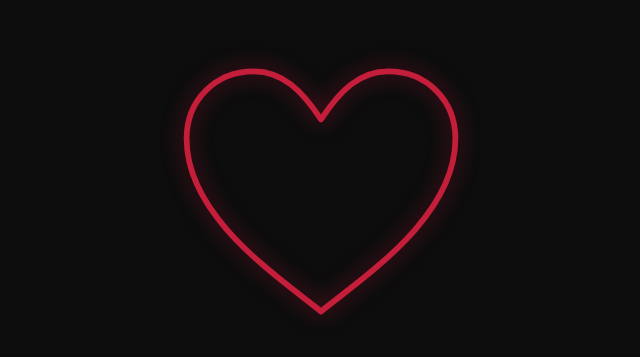
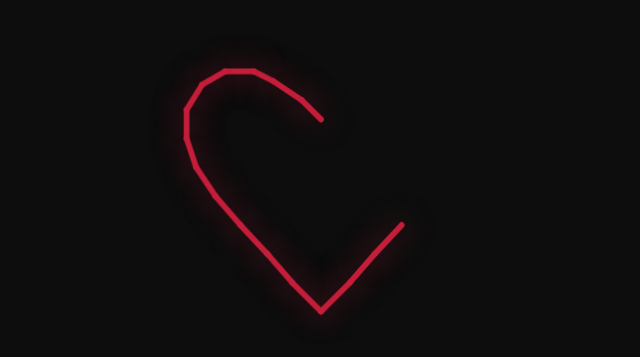
Before and after one commit to Pulkitchirag/demo-to-domain-app, a React (Vite) app: page / in a window 1280 px wide. Shown: the part 223-580 px from the top of the page, without its empty margins (319-959 px from the left). Built offline with nearby package versions, Linux system fonts and the light colour scheme; the HTML template or start-up script is replaced by a standard one.

Commit message:
Refactor heart animation

```diff
--- a/src/components/HeartAnimation.tsx
+++ b/src/components/HeartAnimation.tsx
@@ -1,40 +1,79 @@
 import { useEffect, useState } from "react";
+
+// Define straight line segments that form the heart shape
+const heartLines = [
+  // Left top curve (broken into straight segments)
+  { x1: 100, y1: 70, x2: 90, y2: 60 },
+  { x1: 90, y1: 60, x2: 75, y2: 50 },
+  { x1: 75, y1: 50, x2: 65, y2: 45 },
+  { x1: 65, y1: 45, x2: 50, y2: 45 },
+  { x1: 50, y1: 45, x2: 38, y2: 52 },
+  { x1: 38, y1: 52, x2: 30, y2: 65 },
+  { x1: 30, y1: 65, x2: 30, y2: 80 },
+
+  // Left bottom curve
+  { x1: 30, y1: 80, x2: 35, y2: 95 },
+  { x1: 35, y1: 95, x2: 45, y2: 110 },
+  { x1: 45, y1: 110, x2: 58, y2: 125 },
+  { x1: 58, y1: 125, x2: 72, y2: 140 },
+  { x1: 72, y1: 140, x2: 85, y2: 155 },
+  { x1: 85, y1: 155, x2: 100, y2: 170 },
+
+  // Right bottom curve
+  { x1: 100, y1: 170, x2: 115, y2: 155 },
+  { x1: 115, y1: 155, x2: 128, y2: 140 },
+  { x1: 128, y1: 140, x2: 142, y2: 125 },
+  { x1: 142, y1: 125, x2: 155, y2: 110 },
+  { x1: 155, y1: 110, x2: 165, y2: 95 },
+  { x1: 165, y1: 95, x2: 170, y2: 80 },
+
+  // Right top curve
+  { x1: 170, y1: 80, x2: 170, y2: 65 },
+  { x1: 170, y1: 65, x2: 162, y2: 52 },
+  { x1: 162, y1: 52, x2: 150, y2: 45 },
+  { x1: 150, y1: 45, x2: 135, y2: 45 },
+  { x1: 135, y1: 45, x2: 125, y2: 50 },
+  { x1: 125, y1: 50, x2: 110, y2: 60 },
+  { x1: 110, y1: 60, x2: 100, y2: 70 },
+];
 
 const HeartAnimation = () => {
   const [showMessage, setShowMessage] = useState(false);
 
   useEffect(() => {
-    // Show message after heart is drawn (8 seconds animation + 1 second delay)
+    // Show message after heart is drawn (15 seconds animation + 1 second delay)
     const timer = setTimeout(() => {
       setShowMessage(true);
-    }, 9000);
+    }, 16000);
 
     return () => clearTimeout(timer);
   }, []);
 
   return (
     <div className="relative w-full h-screen flex items-center justify-center">
-      {/* Animated Heart SVG */}
+      {/* Animated Heart SVG with straight lines */}
       <svg
         viewBox="0 0 200 200"
-        className="w-96 h-96 animate-glow"
+        className="w-96 h-96"
         xmlns="http://www.w3.org/2000/svg"
       >
-        <path
-          d="M100,170
-             C75,150 30,120 30,80
-             C30,60 45,45 65,45
-             C80,45 90,55 100,70
-             C110,55 120,45 135,45
-             C155,45 170,60 170,80
-             C170,120 125,150 100,170 Z"
-          fill="none"
-          stroke="#C41E3A"
-          strokeWidth="3"
-          strokeLinecap="round"
-          strokeLinejoin="round"
-          className="animate-heart-draw"
-        />
+        {heartLines.map((line, index) => (
+          <line
+            key={index}
+            x1={line.x1}
+            y1={line.y1}
+            x2={line.x2}
+            y2={line.y2}
+            stroke="#C41E3A"
+            strokeWidth="3"
+            strokeLinecap="round"
+            className="opacity-0"
+            style={{
+              animation: `drawLine 0.5s ease-in-out ${index * 0.5}s forwards`,
+              filter: 'drop-shadow(0 0 8px rgba(196, 30, 58, 0.6))'
+            }}
+          />
+        ))}
       </svg>
 
       {/* Message that appears after heart is drawn */}
--- a/src/index.css
+++ b/src/index.css
@@ -52,28 +52,19 @@ All colors MUST be HSL.
 }
 
 @layer utilities {
-  .animate-heart-draw {
-    stroke-dasharray: 1000;
-    stroke-dashoffset: 1000;
-    animation: draw-heart 8s ease-in-out forwards;
-  }
-
-  @keyframes draw-heart {
-    to {
+  @keyframes drawLine {
+    0% {
+      opacity: 0;
+      stroke-dasharray: 100;
+      stroke-dashoffset: 100;
+    }
+    50% {
+      opacity: 1;
+    }
+    100% {
+      opacity: 1;
+      stroke-dasharray: 100;
       stroke-dashoffset: 0;
-    }
-  }
-
-  .animate-glow {
-    animation: glow 2s ease-in-out infinite alternate;
-  }
-
-  @keyframes glow {
-    from {
-      filter: drop-shadow(0 0 10px hsl(348 83% 47% / 0.5));
-    }
-    to {
-      filter: drop-shadow(0 0 30px hsl(348 83% 47% / 0.9));
     }
   }
 
```
